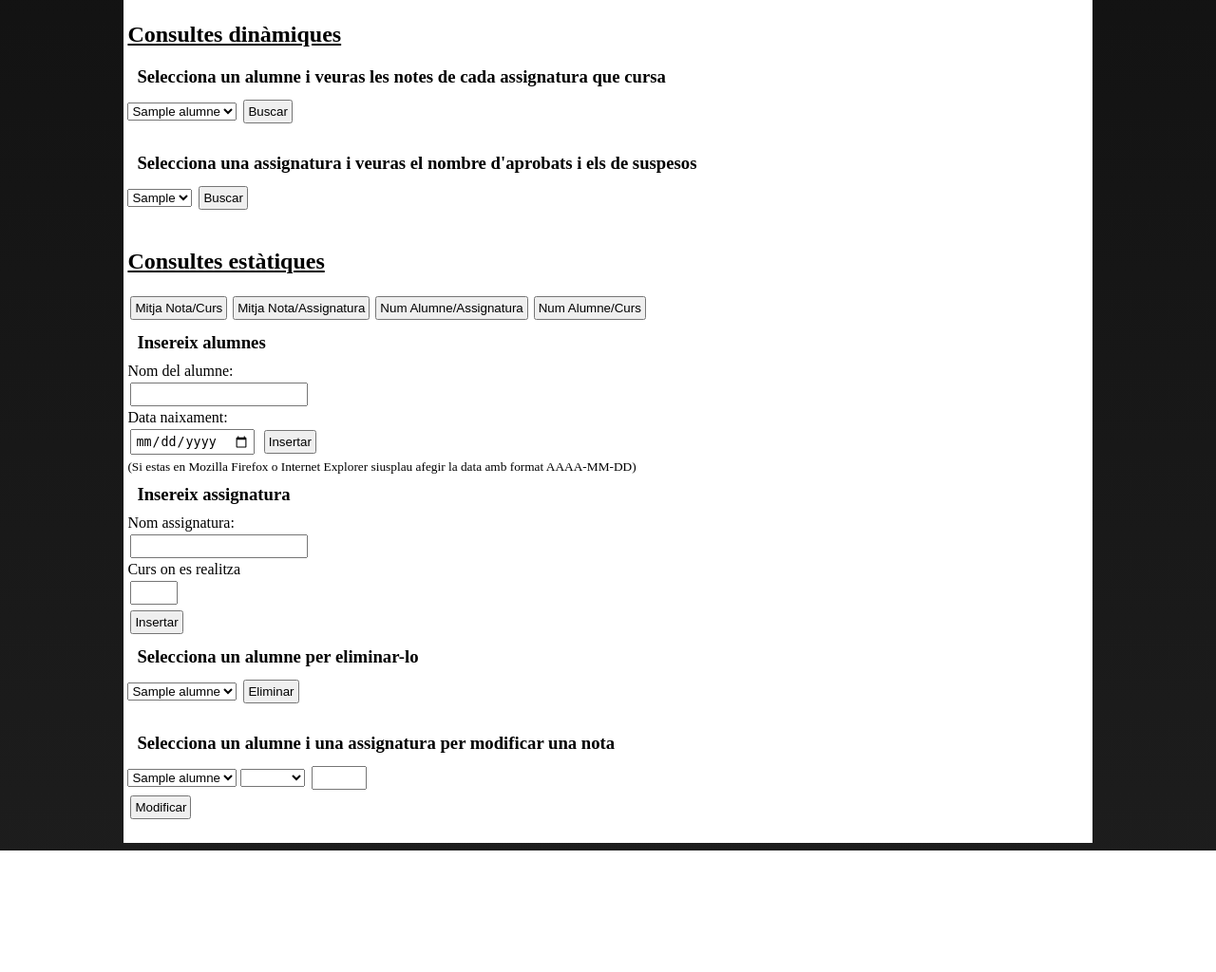
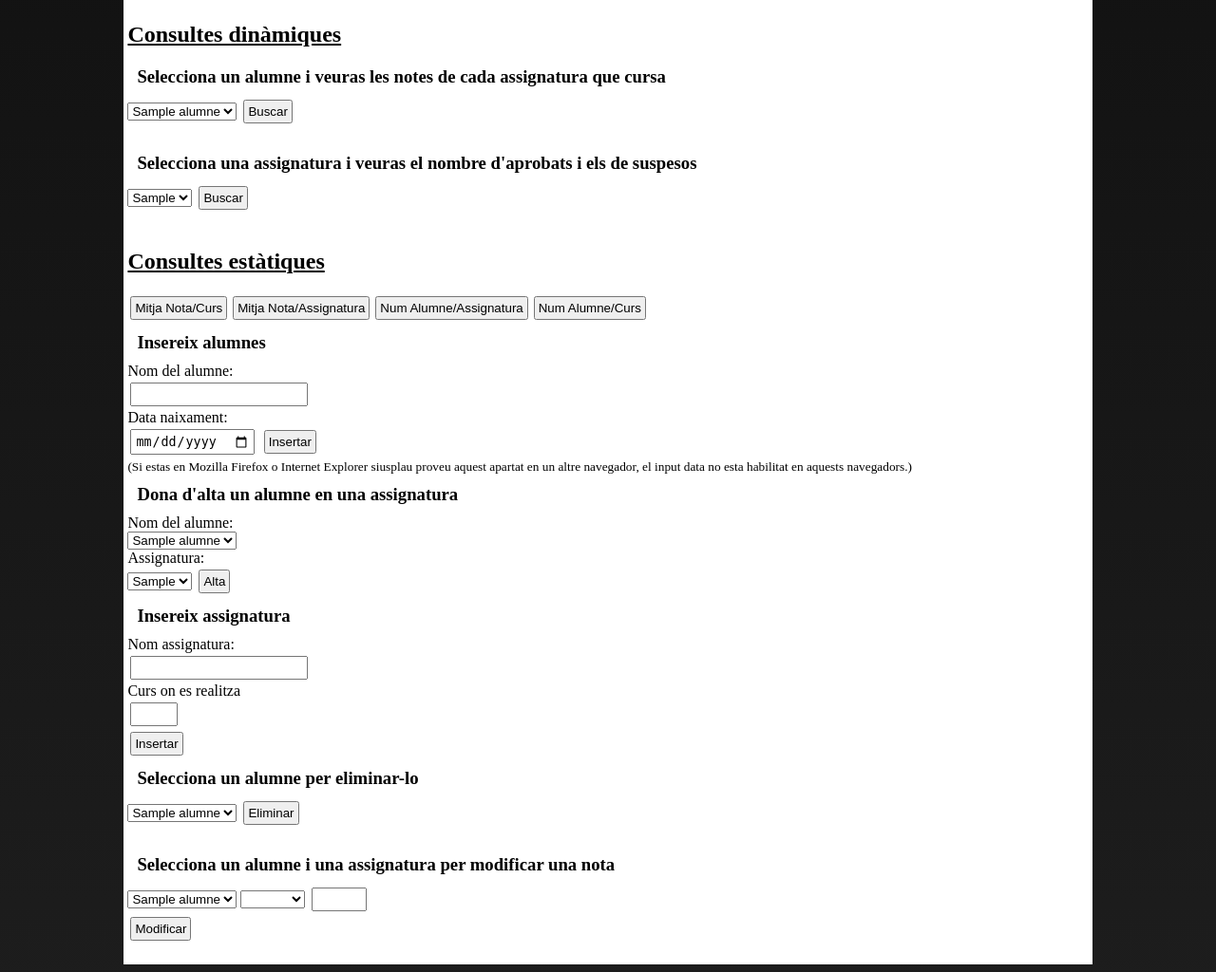
Before and after one commit to magrdi1516daw2/PBL_BDPHP, a PHP site: page /principal.php in a window 1280 px wide. Shown: the part 74-1098 px from the top of the page at 95% size. Before the commit the page ends 970 px from the top, so only its background shows below. Run offline with PHP 8.4, Linux system fonts and the light colour scheme; tables that the repository leaves empty or names only in its code hold one stand-in row (values such as "Sample post").

Commit message:
Versió 9 del PBL

```diff
--- a/Consultas.php
+++ b/Consultas.php
@@ -48,8 +48,8 @@
      * Creem el grafic, el guardem i el mostrem
      */
     function dibuixaEixos($array_assignatura, $array_notes){
-        $colorAprobats = '#90EE90'; //fillColorA
-        $colorSuspesos = '#FF8383'; //fillColorS
+        $colorAprobats = '#00cc00'; //fillColorA
+        $colorSuspesos = '#ff0000'; //fillColorS
 
         $im = new Imagick();
         $im->newImage(1400, 500, 'White');
@@ -89,7 +89,7 @@
                     $draw->setFillColor($colorAprobats);
                 }}
             else{
-                $draw->setFillColor('#9999ff');
+                $draw->setFillColor('#0000ff');
             }
             $draw->rectangle($i, 0, $i + 45, -$nota * 45);
             /* Escriu el text */
--- a/principal.php
+++ b/principal.php
@@ -89,9 +89,45 @@ spl_autoload_register(function ($classe) {
                 <input id="data_naix" name="data_naix"  type='date'>
 
                 <input id="alumne" name='alumne' type='submit' value='Insertar'><br>
-            <small>(Si estas en Mozilla Firefox o Internet Explorer siusplau afegir la data amb format AAAA-MM-DD)</small>
+            <small>(Si estas en Mozilla Firefox o Internet Explorer siusplau proveu aquest apartat en un altre navegador, el input data no esta habilitat en aquests navegadors.)</small>
             </div>
         </form>
+
+
+         <form action='insertar.php' method='post'><!--php  per inserir    -->
+             <div class="inserts">
+                 <h3>Dona d'alta un alumne en una assignatura</h3>
+                 Nom del alumne:<br>
+                 <select id="nom_alta_alumne_assignatura" name="nom_alta_alumne_assignatura" class="selectpicker">
+                     <?php
+                     //Fem un carrega amb pdo del nom dels alumnes por pder-los seleccionar y treure grafiques
+                     $usuari="root";
+                     $contrasenya="root";
+                     $gbd = new PDO ( 'mysql:host=localhost;dbname=escola' , $usuari ,
+                         $contrasenya);
+                     foreach( $gbd -> query ("SELECT nom_alumne from alumne") as $fila ) {
+                         echo "<option>".$fila["nom_alumne"]."</option>";
+                     }
+                     ?>
+                 </select><br>
+                 Assignatura:<br>
+                 <select id="nom_alta_assignatura" name="nom_alta_assignatura" class="selectpicker">
+                     <?php
+                     //Fem un carrega amb pdo del nom dels alumnes por pder-los seleccionar y treure grafiques
+                     $usuari="root";
+                     $contrasenya="root";
+                     $gbd = new PDO ( 'mysql:host=localhost;dbname=escola' , $usuari ,
+                         $contrasenya);
+                     foreach( $gbd -> query ("SELECT codi_assignatura from assignatura") as $fila ) {
+                         echo "<option>".$fila["codi_assignatura"]."</option>";
+                     }
+                     ?>
+                 </select>
+
+                 <input id="alta_assignatura" name='alta_assignatura' type='submit' value='Alta'>
+             </div>
+         </form>
+
         <form action='insertar.php' method='post'><!--php  per inserir    -->
             <div class="inserts">
                 <h3>Insereix assignatura</h3>
```
Also changed, not shown: draw_grafic.jpg.
